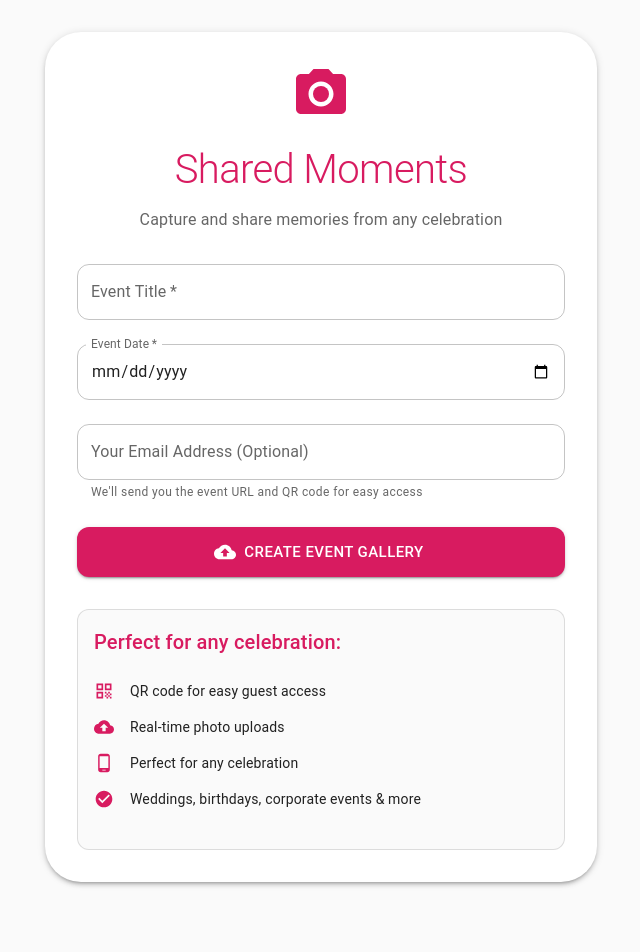
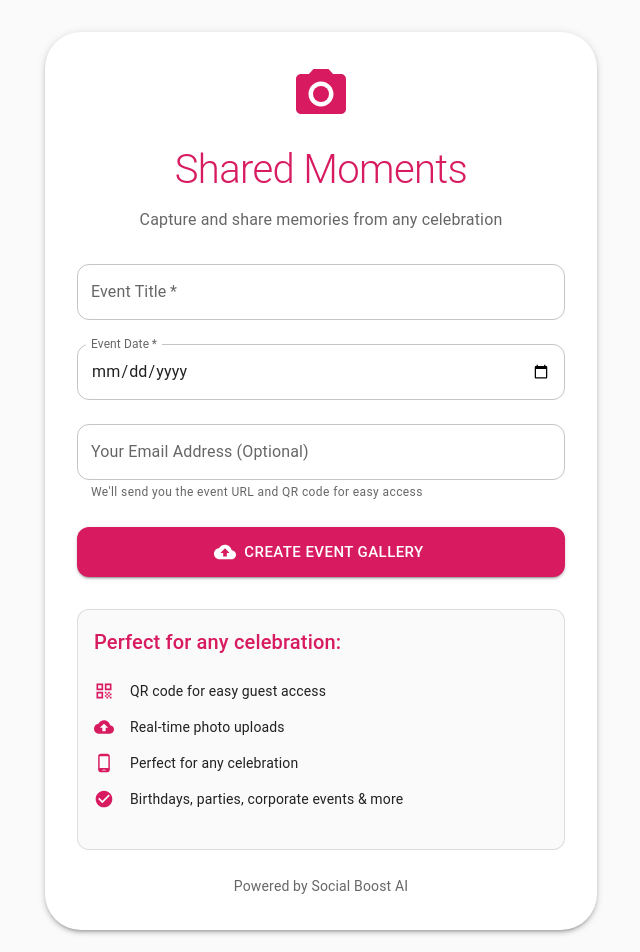
Before and after one commit to MigsAdventure/Photo-Album, a React (Create React App) app: page / in a window 1280 px wide. Shown: the top 952 px of the page, without its empty margins (319-959 px from the left). Before the commit the page ends 914 px from the top, so only its background shows below. Built offline with nearby package versions, Linux system fonts and the light colour scheme; no server answers.

Commit message:
updated format for events

```diff
--- a/public/index.html
+++ b/public/index.html
@@ -7,7 +7,7 @@
     <meta name="theme-color" content="#1976d2" />
     <meta
       name="description"
-      content="SharedMoments - Professional wedding photo sharing with reliable uploads"
+      content="SharedMoments - Professional event photo sharing with reliable uploads"
     />
     <link rel="apple-touch-icon" href="%PUBLIC_URL%/logo192.png" />
     <link rel="manifest" href="%PUBLIC_URL%/manifest.json" />
@@ -30,7 +30,7 @@
       work correctly both with client-side routing and a non-root public URL.
       Learn how to configure a non-root public URL by running `npm run build`.
     -->
-    <title>React App</title>
+    <title>SharedMoments - Event Photo Sharing</title>
   </head>
   <body>
     <noscript>You need to enable JavaScript to run this app.</noscript>
--- a/src/App.tsx
+++ b/src/App.tsx
@@ -265,7 +265,7 @@ const AdminDashboard: React.FC = () => {
                 { icon: <QrCode />, text: 'QR code for easy guest access' },
                 { icon: <CloudUpload />, text: 'Real-time photo uploads' },
                 { icon: <PhoneAndroid />, text: 'Perfect for any celebration' },
-                { icon: <CheckCircle />, text: 'Weddings, birthdays, corporate events & more' }
+                { icon: <CheckCircle />, text: 'Birthdays, parties, corporate events & more' }
               ].map((feature, index) => (
                 <ListItem key={index} sx={{ pl: 0 }}>
                   <ListItemIcon sx={{ minWidth: 36 }}>
@@ -277,6 +277,28 @@ const AdminDashboard: React.FC = () => {
             </List>
           </CardContent>
         </Card>
+
+        {/* Social Boost AI Branding */}
+        <Box textAlign="center" sx={{ mt: 3 }}>
+          <Typography
+            variant="body2"
+            component="a"
+            href="https://socialboostai.com"
+            target="_blank"
+            rel="noopener noreferrer"
+            sx={{
+              color: 'text.secondary',
+              textDecoration: 'none',
+              transition: 'all 0.3s ease',
+              '&:hover': {
+                color: 'primary.main',
+                textDecoration: 'underline'
+              }
+            }}
+          >
+            Powered by Social Boost AI
+          </Typography>
+        </Box>
       </Paper>
     </Container>
   );
```
Also changed, not shown: src/components/PhotoGallery.tsx (+4 -4 lines), src/components/PhotoUpload.tsx (+4 -4 lines), public/manifest.json, 1 other file (tests, documents, lock files or other folders).
